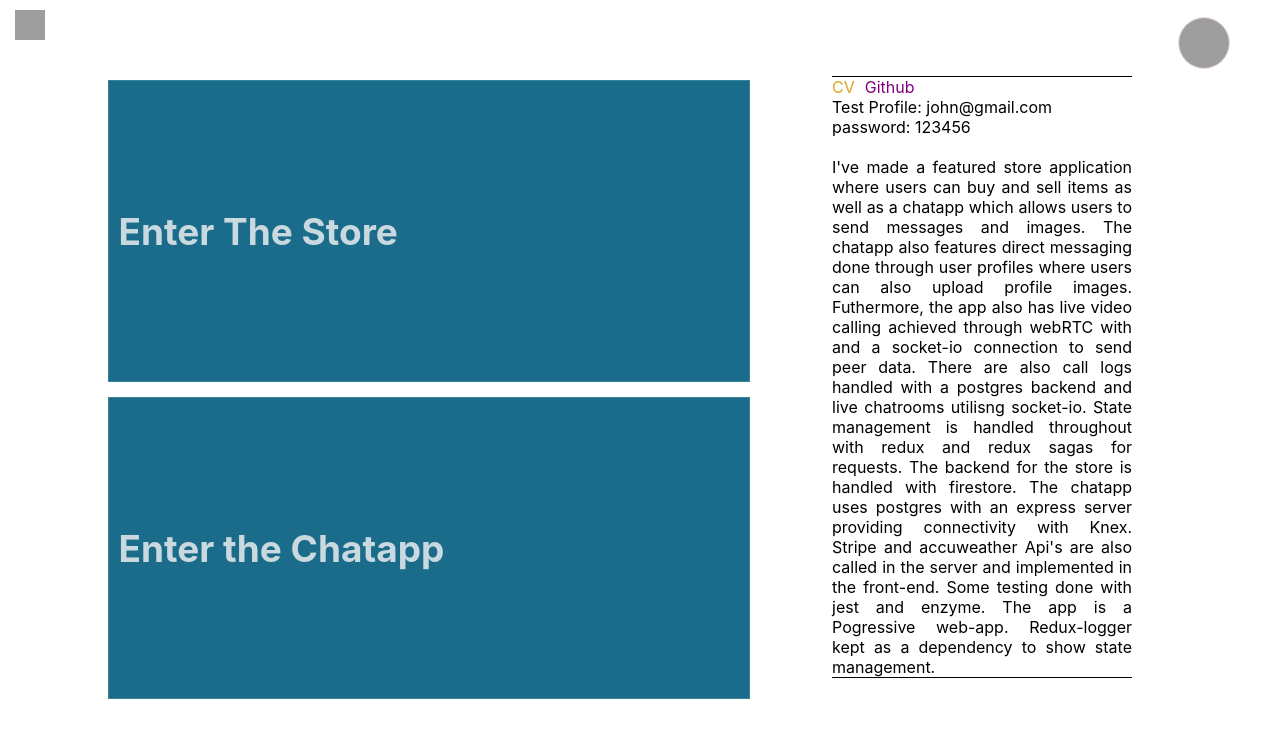
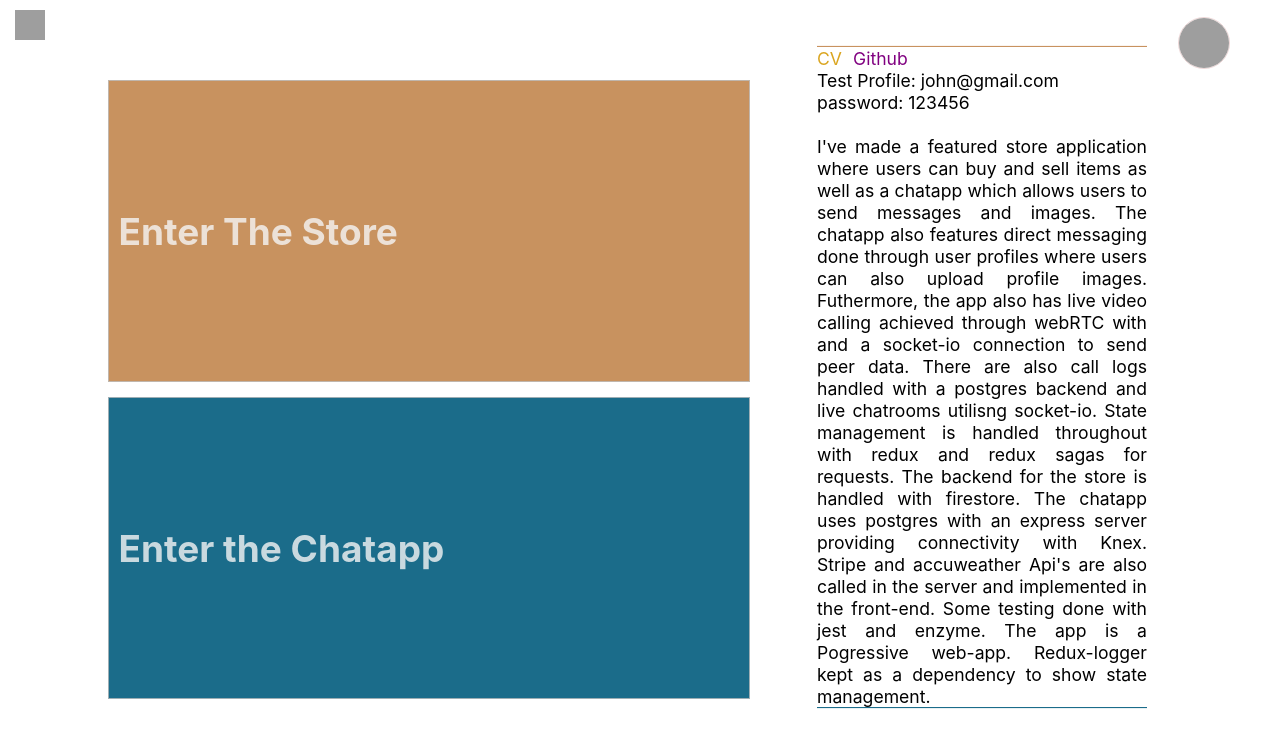
Before and after one commit to amdat99/portfolio-proj, a React (Create React App) app: page / in a window 1280 px wide. In both pictures the pointer is over the element 982 px from the left and 377 px from the top of the page. Shown: the top 748 px of the page. Built offline with nearby package versions, Linux system fonts and the light colour scheme; no server answers; grey boxes are pictures that could not be loaded.

Commit message:
ui changes

```diff
--- a/src/components/message-box/Message-box.js
+++ b/src/components/message-box/Message-box.js
@@ -94,6 +94,8 @@ function MessageBox({
             ) : (
               <span id="message-box-message"> {message}</span>
             )}
+          {/* {onreply ? <span >show replies</span>
+          : null} */}
             <span id="message-box-likes">{likes}</span>
             {canLike ? (
               <span
--- a/src/pages/landing-page/Landing-page.js
+++ b/src/pages/landing-page/Landing-page.js
@@ -28,7 +28,7 @@ function LandingPage({ currentUser, changeStatus, fetchNamePending }) {
   return (
     <div>
       <div className="Landing-page-container">
-        <div className="landing-page-box">
+        <div style ={{ background:'rgba(177, 100, 28, 0.7)'}} className="landing-page-box">
           <Link to="/store">
             <h1 className="landing-page-title">Enter The Store</h1>
             <div
--- a/src/pages/landing-page/Landing-page.scss
+++ b/src/pages/landing-page/Landing-page.scss
@@ -17,7 +17,7 @@
   top: 80px;
   right: -100px;
   width: 50%;
-  border: 1px solid hsla(191, 46%, 43%, 0.802);
+  border: 1px solid hsla(0, 0%, 75%, 0.802);
 
   @media screen and (max-width: 800px) {
     right: -50px;
@@ -31,6 +31,7 @@
   &:hover {
     transition: transform 1s cubic-bezier(0.25, 0.45, 0.45, 0.95);
     transform: scale(1.1);
+
     .landing-page-links {
       opacity: 1;
       transition: transform 1s cubic-bezier(0.25, 0.45, 0.45, 0.95);
@@ -95,12 +96,20 @@
   margin-right: 20px;
   border-bottom: 1px solid black;
   border-top: 1px solid black;
+  cursor: pointer;
 
   @media screen and (max-width: 800px) {
     text-align: justify;
     font-size: 14px;
     top: 500px;
     left: 12%;
+
+  }
+  &:hover {
+    transform: scale(1.1);
+    transition: transform 1s cubic-bezier(0.25, 0.45, 0.45, 0.95);
+    border-top: 1px solid rgba(177, 100, 28, 0.7);
+  border-bottom: 1px solid rgb(27, 108, 138);
   }
 }
 
```
Also changed, not shown: 1 other file (tests, documents, lock files or other folders).
